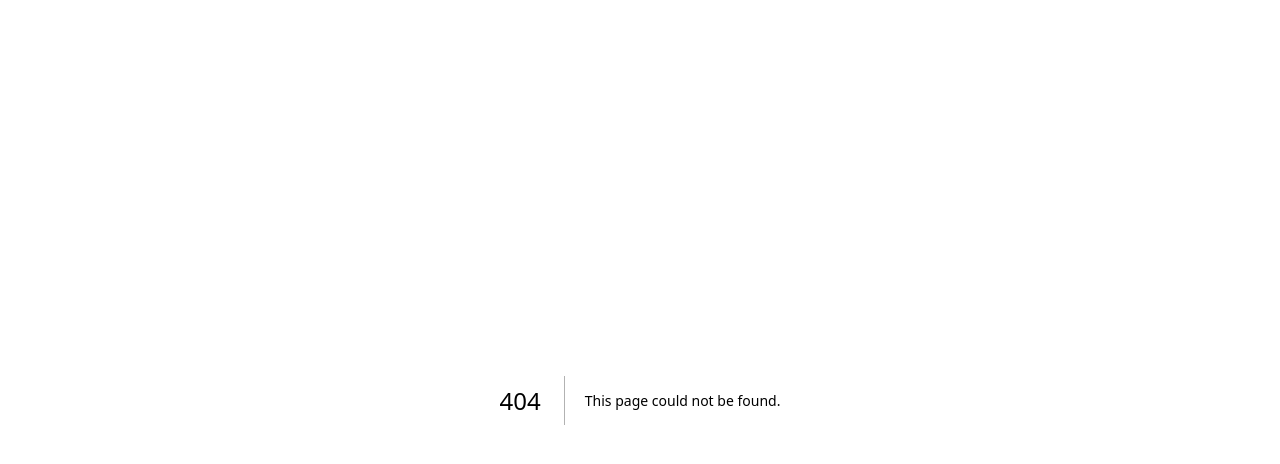
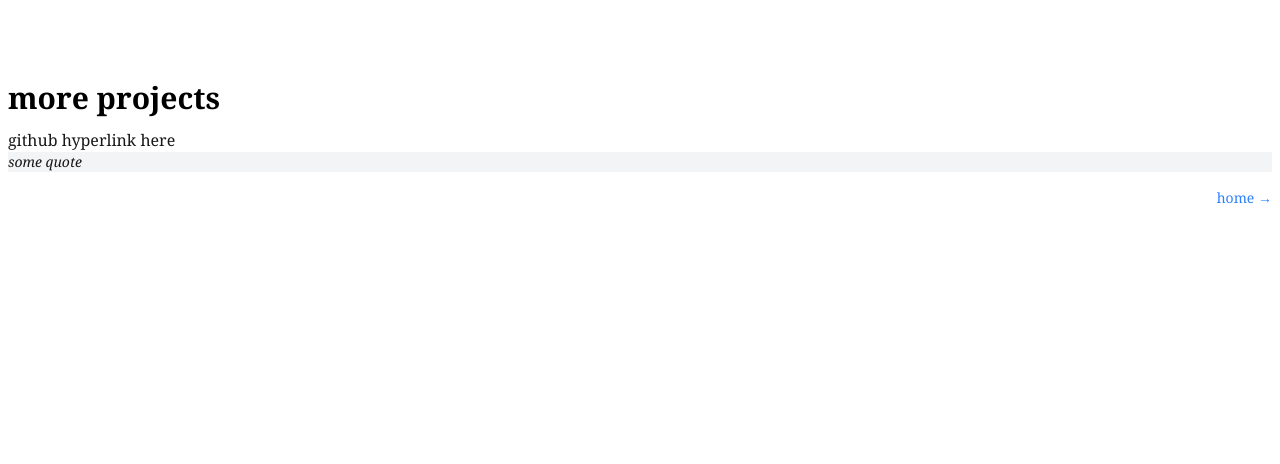
Before and after one commit to malena-3/malena-lodi, a Next.js app in the folder my-website/: page /projects in a window 1280 px wide. Before the commit this address had no page. Shown: the top 464 px of the page. Built offline with nearby package versions, Linux system fonts and the light colour scheme.

Commit message:
added project section & page

```diff
--- a/my-website/src/app/page.js
+++ b/my-website/src/app/page.js
@@ -3,6 +3,7 @@ import Image from "next/image";
 export default function Home() {
   return (
     <main className="min-h-screen font-serif pl-2 pr-2">
+      {/* HEADER CONTENT */}
       <header className="text-left pt-20">
         <h1 className="pb-3 text-black text-3xl font-bold ">welcome</h1>
         <p>hyperlinks here</p>
@@ -12,18 +13,58 @@ export default function Home() {
       </div>
 
       {/* MAIN CONTENT */}
-
+        {/* intro section */}
         <div className="border-1 p-13 flex">
           <Image
-            class="rounded-full w-32 h-32"
+            className="rounded-full w-32 h-32"
             src="/header1.jpeg"
             alt="my_icon"
             width="33"
             height="33"
           />
           <p className="pl-3">My intro, what motivates me, and what I love</p>
+        </div>
 
+        {/* project section */}
+        <section className="bg-gray-100 p-6 mt-8 rounded-md shadow">
+          <h2 className="text-xl font-bold mb-4">Featured Projects</h2>
+
+          <div className="grid grid-cols-1 sm:grid-cols-2 md:grid-cols-3 gap-6">
+          {[1, 2, 3].map((num) => (
+          <div key={num} className="group perspective">
+          <div className="relative w-full h-48 transition-transform duration-500 transform-style-preserve-3d group-hover:rotate-y-180">
+
+          {/* Front */}
+          <div className="absolute inset-0 backface-hidden">
+            <Image
+              src={`/header${num}.jpeg`}
+              alt={`Project ${num}`}
+              fill
+              className="object-cover rounded-md"
+                />
+            </div>
+
+          {/* Back */}
+          <div className="absolute inset-0 bg-white flex items-center justify-center text-center text-sm p-4 rotate-y-180 backface-hidden rounded-md shadow">
+            <p>Project {num} description goes here.</p>
+            </div>
+          </div>
         </div>
+      ))}
+    </div>
+
+  {/* More button */}
+  <div className="flex justify-end mt-4">
+    <a href="/projects" className="text-sm text-blue-500 hover:underline">
+      more →
+    </a>
+  </div>
+</section>
+
+
+      {/* FOOTER CONTENT */}
+       {/* info about website */}
+
 
 
     </main>
--- /dev/null
+++ b/my-website/src/app/projects/page.js
@@ -0,0 +1,22 @@
+import Image from "next/image";
+
+export default function Home() {
+  return (
+    <main className="min-h-screen font-serif pl-2 pr-2">
+      {/* HEADER CONTENT */}
+      <header className="text-left pt-20">
+        <h1 className="pb-3 text-black text-3xl font-bold ">more projects</h1>
+        <p>github hyperlink here</p>
+      </header>
+      <div className="bg-gray-100">
+        <p className="text-sm italic">some quote</p>
+      </div>
+
+      <div className="flex justify-end mt-4">
+        <a href="/" className="text-sm text-blue-500 hover:underline">
+        home →
+        </a>
+      </div>
+    </main>
+  );
+}
```
